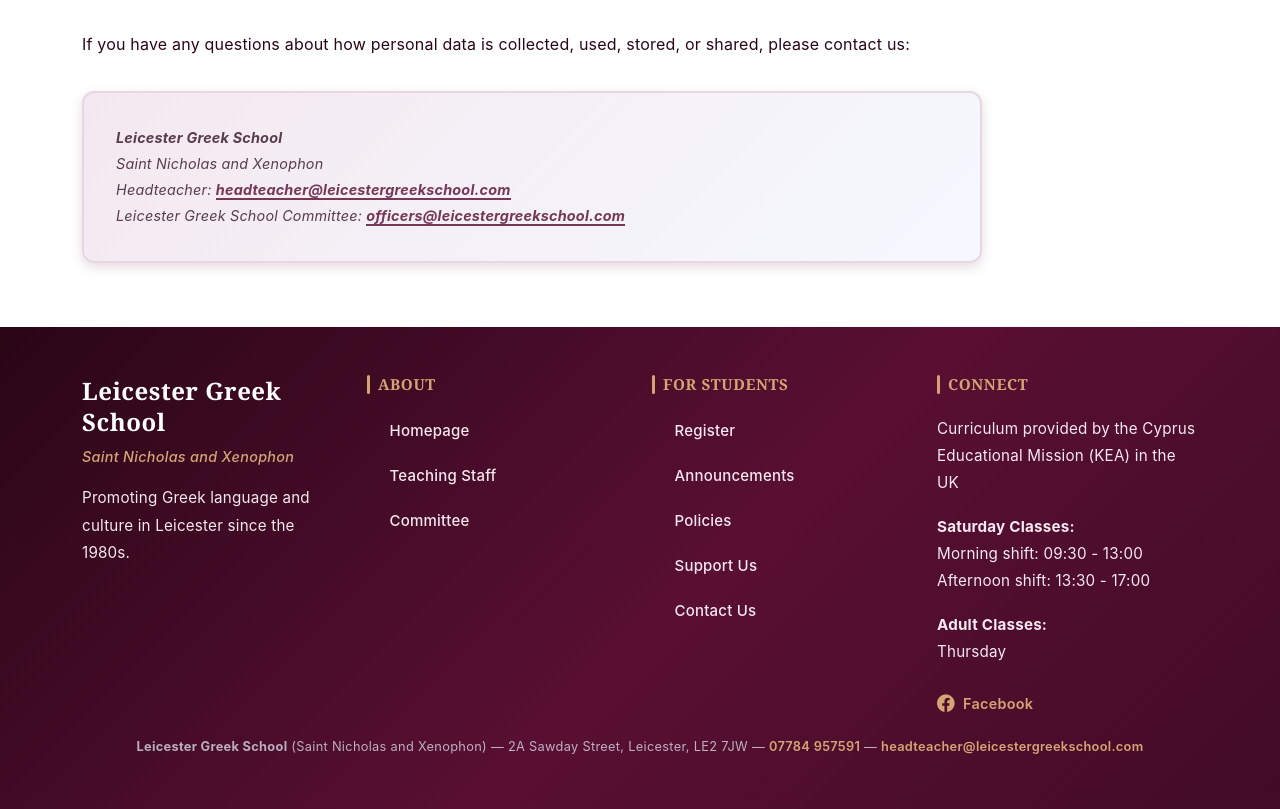
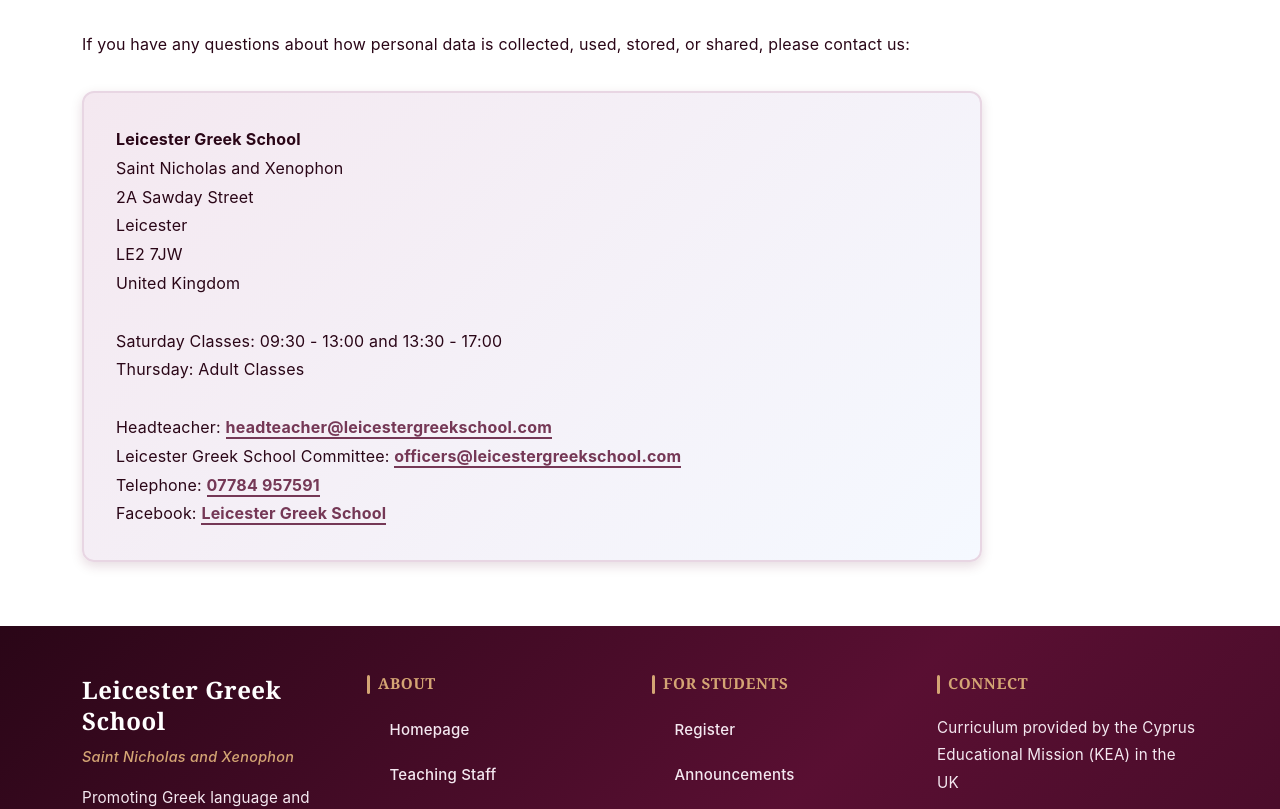
Before and after one commit to Leicester-Greek-School/website, a Vue app: page /privacy-policy in a window 1280 px wide. Shown: the part 2507-3316 px from the top of the page. Built offline with nearby package versions, Linux system fonts and the light colour scheme.

Commit message:
Update contact information and privacy policy

```diff
--- a/index.html
+++ b/index.html
@@ -299,6 +299,28 @@
           "inLanguage": ["en-GB", "el-GR"]
         },
         {
+          "@type": "WebPage",
+          "@id": "https://leicestergreekschool.com/policies#webpage",
+          "url": "https://leicestergreekschool.com/policies",
+          "name": "School Policies & Procedures | Leicester Greek School",
+          "description": "School policies covering registration, class placement, health and safety, withdrawal, class structure, allergy safety, mobile phones, visitors, privacy and complaints.",
+          "dateModified": "2026-09-29",
+          "isPartOf": { "@id": "https://leicestergreekschool.com/#website" },
+          "about": { "@id": "https://leicestergreekschool.com/#organization" },
+          "inLanguage": "en-GB"
+        },
+        {
+          "@type": "WebPage",
+          "@id": "https://leicestergreekschool.com/privacy-policy#webpage",
+          "url": "https://leicestergreekschool.com/privacy-policy",
+          "name": "Privacy & Data Protection Policy | Leicester Greek School",
+          "description": "How Leicester Greek School collects, uses, stores, shares and retains personal data for pupils, families, employees and suppliers.",
+          "dateModified": "2026-09-29",
+          "isPartOf": { "@id": "https://leicestergreekschool.com/#website" },
+          "about": { "@id": "https://leicestergreekschool.com/#organization" },
+          "inLanguage": "en-GB"
+        },
+        {
           "@type": "Course",
           "@id": "https://leicestergreekschool.com/#course-children-in-person",
           "name": "In-person Greek classes in Leicester for children",
@@ -418,7 +440,7 @@
           "name": "How do I register for Leicester Greek School?",
           "acceptedAnswer": {
             "@type": "Answer",
-            "text": "Register online at https://leicestergreekschool.com/register. For more information call 07784 957591 or email headteacher@leicestergreekschool.com. We accept new students throughout the year."
+            "text": "Complete and sign the registration form at https://leicestergreekschool.com/register before the student's first day. Include current contact, emergency, medical, allergy and educational information. The school will assess the student's academic level, Greek-language proficiency and individual learning needs, then confirm an appropriate class placement. For help, call 07784 957591 or email headteacher@leicestergreekschool.com."
           }
         },
         {
--- a/src/components/Footer.vue
+++ b/src/components/Footer.vue
@@ -54,7 +54,8 @@
             <span itemprop="addressLocality">Leicester</span>,
             <span itemprop="postalCode">LE2 7JW</span> —
             <a href="tel:+447784957591" class="footer-nap-link" itemprop="telephone">07784 957591</a> —
-            <a href="mailto:headteacher@leicestergreekschool.com" class="footer-nap-link" itemprop="email">headteacher@leicestergreekschool.com</a>
+            Headteacher: <a href="mailto:headteacher@leicestergreekschool.com" class="footer-nap-link" itemprop="email">headteacher@leicestergreekschool.com</a><br>
+            Leicester Greek School Committee: <a href="mailto:officers@leicestergreekschool.com" class="footer-nap-link">officers@leicestergreekschool.com</a>
           </address>
         </div>
       </div>
--- a/src/router/index.js
+++ b/src/router/index.js
@@ -54,8 +54,9 @@
     name: 'Policies',
     component: Policies,
     meta: {
-      title: 'School Policies | Leicester Greek School',
-      description: 'School policies for Leicester Greek School including safeguarding, behaviour, and GDPR policies.'
+      title: 'School Policies & Procedures | Leicester Greek School',
+      description: 'Leicester Greek School policies covering registration, class placement, health and safety, withdrawal, attendance times, class structure, allergies, mobile phones, visitors, privacy and complaints.',
+      keywords: 'Leicester Greek School policies, Greek school registration policy, school health and safety Leicester, school allergy policy, school complaints procedure, Greek school privacy policy'
     }
   },
   {
@@ -90,8 +91,9 @@
     name: 'PrivacyPolicy',
     component: PrivacyPolicy,
     meta: {
-      title: 'Privacy Policy | Leicester Greek School',
-      description: 'Privacy policy for leicestergreekschool.com — how we collect, use and protect your personal data.'
+      title: 'Privacy & Data Protection Policy | Leicester Greek School',
+      description: 'How Leicester Greek School collects, uses, stores, shares and retains personal data for pupils, families, employees and suppliers. Updated 29 September 2026.',
+      keywords: 'Leicester Greek School privacy policy, data protection policy, pupil data privacy, UK GDPR Greek school Leicester'
     }
   }
 ];
--- a/src/views/Contact.vue
+++ b/src/views/Contact.vue
@@ -64,8 +64,15 @@
               <li class="contact-item">
                 <span class="contact-method-icon"><i class="bi bi-envelope-fill"></i></span>
                 <div class="contact-method-content">
-                  <strong>Email:</strong>
+                  <strong>Headteacher Email:</strong>
                   <a href="mailto:headteacher@leicestergreekschool.com" class="contact-link">headteacher@leicestergreekschool.com</a>
+                </div>
+              </li>
+              <li class="contact-item">
+                <span class="contact-method-icon"><i class="bi bi-envelope-fill"></i></span>
+                <div class="contact-method-content">
+                  <strong>Leicester Greek School Committee Email:</strong>
+                  <a href="mailto:officers@leicestergreekschool.com" class="contact-link">officers@leicestergreekschool.com</a>
                 </div>
               </li>
               <li class="contact-item">
@@ -87,12 +94,6 @@
             </ul>
           </div>
 
-          <div class="response-time-box">
-            <p class="mb-0">
-              <strong><i class="bi bi-hourglass-split me-1"></i> Response Time:</strong><br>
-              We aim to respond to all enquiries within 2 working days.
-            </p>
-          </div>
         </div>
       </div>
     </div>
@@ -361,19 +362,6 @@
   border-bottom: 2px solid var(--link-hover);
 }
 
-/* Response Time Box */
-.response-time-box {
-  background: linear-gradient(135deg, var(--secondary-color) 0%, var(--primary-color) 100%);
-  color: var(--white);
-  padding: 2rem;
-  border-radius: 12px;
-  margin-top: 2.5rem;
-  box-shadow: var(--shadow-lg);
-  font-size: 1rem;
-  line-height: 1.8;
-  letter-spacing: 0.2px;
-}
-
 .info-title {
   font-size: 1.25rem;
   color: var(--primary-color);
@@ -458,19 +446,6 @@
   border-bottom: 3px solid var(--primary-color);
 }
 
-/* Response Time Box */
-.response-time-box {
-  background: linear-gradient(135deg, var(--secondary-color) 0%, var(--primary-color) 100%);
-  color: var(--white);
-  padding: 2rem;
-  border-radius: 12px;
-  margin-top: 2.5rem;
-  box-shadow: var(--shadow-lg);
-  font-size: 1rem;
-  line-height: 1.8;
-  letter-spacing: 0.2px;
-}
-
 @media (max-width: 768px) {
   .breadcrumb-section {
     padding: 1rem 0;
@@ -519,9 +494,5 @@
     font-size: 1.1rem;
   }
 
-  .response-time-box {
-    padding: 1.5rem;
-    font-size: 0.95rem;
-  }
 }
 </style>
--- a/src/views/PrivacyPolicy.vue
+++ b/src/views/PrivacyPolicy.vue
@@ -79,8 +79,16 @@
         <div class="contact-box">
           <p><strong>Leicester Greek School</strong><br>
           Saint Nicholas and Xenophon<br>
+          2A Sawday Street<br>
+          Leicester<br>
+          LE2 7JW<br>
+          United Kingdom<br><br>
+          Saturday Classes: 09:30 - 13:00 and 13:30 - 17:00<br>
+          Thursday: Adult Classes<br><br>
           Headteacher: <a href="mailto:headteacher@leicestergreekschool.com">headteacher@leicestergreekschool.com</a><br>
-          Leicester Greek School Committee: <a href="mailto:officers@leicestergreekschool.com">officers@leicestergreekschool.com</a></p>
+          Leicester Greek School Committee: <a href="mailto:officers@leicestergreekschool.com">officers@leicestergreekschool.com</a><br>
+          Telephone: <a href="tel:+447784957591">07784 957591</a><br>
+          Facebook: <a href="https://www.facebook.com/Leicester.Greek" target="_blank" rel="noopener noreferrer">Leicester Greek School</a></p>
         </div>
       </div>
     </div>
@@ -210,9 +218,6 @@
 
 .contact-box p:last-child {
   margin-bottom: 0;
-  font-size: 0.9rem;
-  font-style: italic;
-  color: var(--text-medium);
 }
 
 .contact-box a {
```
Also changed, not shown: llms.txt, 1 other file (tests, documents, lock files or other folders).
